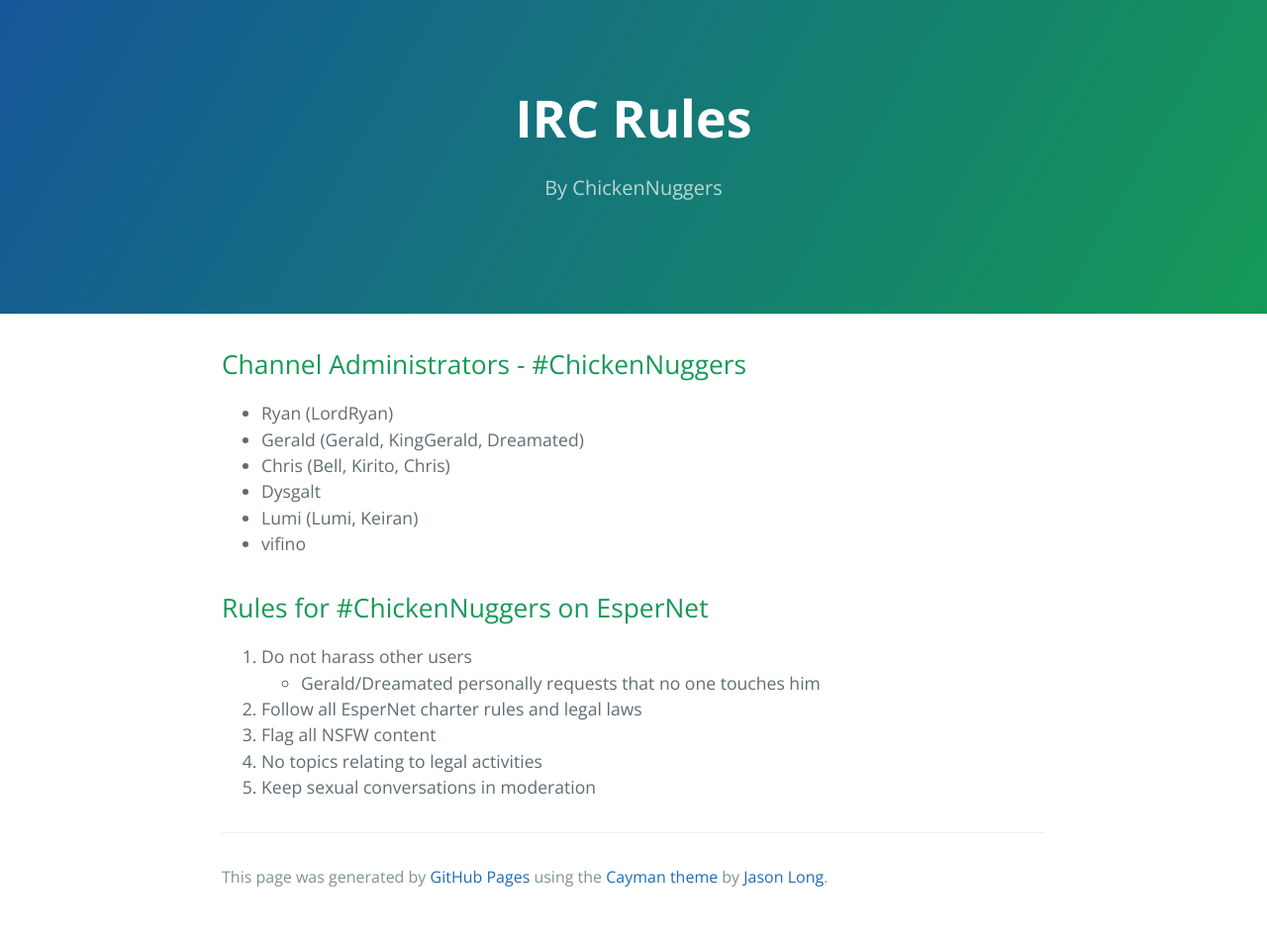
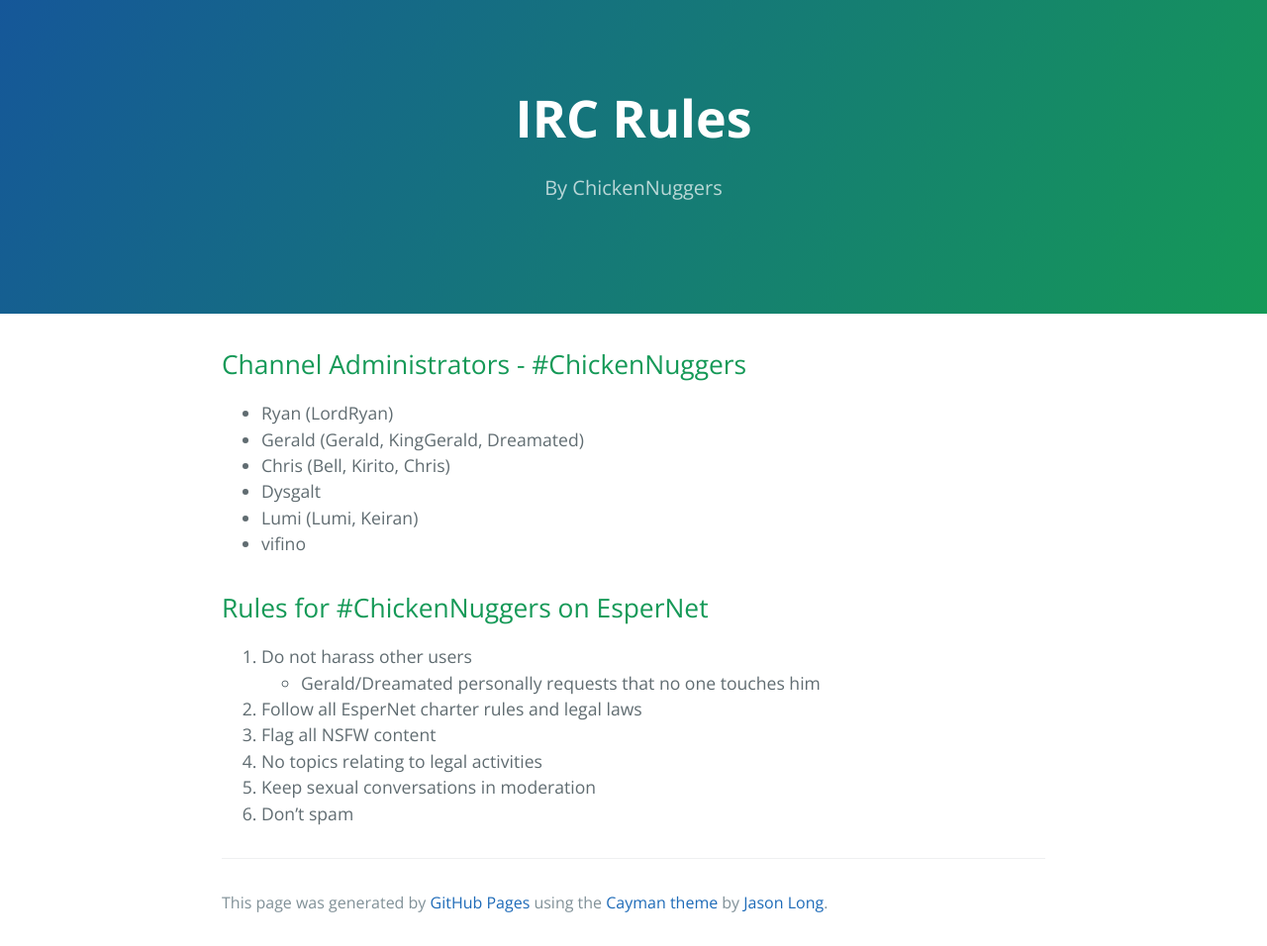
Before and after one commit to ChickenNuggers/ChickenNuggers.github.io, a Jekyll site: the page built from irc.md, in a window 1280 px wide. Shown: the whole page at 99% size. Built offline with Jekyll 4.4.1, drawn with Linux system fonts in a browser that asks for light colours; before the commit the page ends 930 px from its top, so only the background shows below that.

Commit message:
rules addition

```diff
--- a/irc.md
+++ b/irc.md
@@ -20,3 +20,4 @@
 3. Flag all NSFW content
 4. No topics relating to legal activities
 5. Keep sexual conversations in moderation
+6. Don't spam
```
